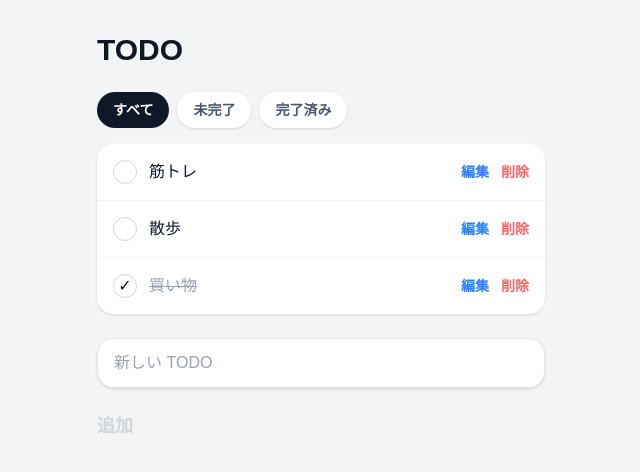
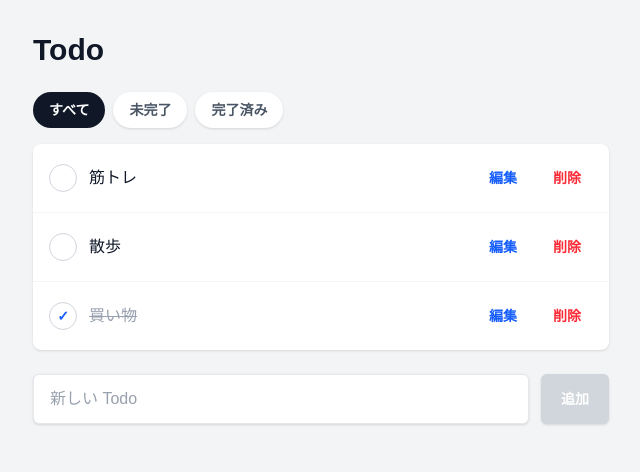
Before and after one commit to daxi1081-ui/todo-app, a Next.js app: page / in a window 1280 px wide. Shown: the top 472 px of the page, without its empty margins (319-959 px from the left). Built offline with nearby package versions, Linux system fonts and the light colour scheme.

Commit message:
Todo編集と入力操作を改善

```diff
--- a/app/components/AddButton.tsx
+++ b/app/components/AddButton.tsx
@@ -1,19 +1,20 @@
 type AddButtonProps = {
-  /** ボタンを押せるかどうか。 */
+  /** ボタンを無効化するかどうか。 */
   disabled?: boolean;
 };
 
 /**
- * TODO 追加用の送信ボタンを表示するコンポーネントです。
- * @param {AddButtonProps} props ボタン表示に必要な情報
- * @param {boolean} props.disabled ボタンを無効化するかどうか
- * @returns {JSX.Element} TODO 追加ボタン
+ * Todo 追加用の送信ボタンを表示します。
+ *
+ * @param props ボタン表示に必要な情報。
+ * @param props.disabled ボタンを無効化するかどうか。
+ * @returns Todo 追加ボタン。
  */
 export function AddButton({ disabled = false }: AddButtonProps) {
   return (
     <button
       type="submit"
-      className="mt-6 text-lg font-semibold text-blue-500 disabled:cursor-not-allowed disabled:text-gray-300"
+      className="rounded-md bg-blue-600 px-5 py-3 text-sm font-semibold text-white shadow-sm transition hover:bg-blue-700 disabled:cursor-not-allowed disabled:bg-gray-300"
       disabled={disabled}
     >
       追加
--- a/app/components/TodoItem.tsx
+++ b/app/components/TodoItem.tsx
@@ -1,10 +1,10 @@
 "use client";
 
-import { useId, useState } from "react";
-import type { FormEvent } from "react";
+import { useEffect, useId, useRef, useState } from "react";
+import type { FormEvent, KeyboardEvent } from "react";
 
 type TodoItemProps = {
-  /** 一覧に表示する Todo 名。 */
+  /** 一覧に表示する Todo タイトル。 */
   title: string;
   /** 完了済みかどうか。 */
   completed: boolean;
@@ -12,19 +12,20 @@ type TodoItemProps = {
   onToggle: () => void;
   /** Todo を削除する処理。 */
   onDelete: () => void;
-  /** Todo 名を更新する処理。 */
+  /** Todo タイトルを更新する処理。 */
   onUpdateTitle: (title: string) => void;
 };
 
 /**
- * TODO を 1 件分表示し、タイトル編集も扱うコンポーネントです。
- * @param {TodoItemProps} props TODO 表示に必要な情報
- * @param {string} props.title 表示する TODO 名
- * @param {boolean} props.completed 完了済みかどうか
- * @param {() => void} props.onToggle 完了状態を切り替える処理
- * @param {() => void} props.onDelete TODO を削除する処理
- * @param {(title: string) => void} props.onUpdateTitle TODO 名を更新する処理
- * @returns {JSX.Element} TODO 1 件分の表示
+ * Todo を 1 件分表示し、完了切り替え、編集、削除を扱います。
+ *
+ * @param props Todo 表示に必要な情報。
+ * @param props.title 表示する Todo タイトル。
+ * @param props.completed 完了済みかどうか。
+ * @param props.onToggle 完了状態を切り替える処理。
+ * @param props.onDelete Todo を削除する処理。
+ * @param props.onUpdateTitle Todo タイトルを更新する処理。
+ * @returns Todo 1 件分の表示。
  */
 export function TodoItem({
   title,
@@ -34,9 +35,19 @@ export function TodoItem({
   onUpdateTitle,
 }: TodoItemProps) {
   const editInputId = useId();
+  const editInputRef = useRef<HTMLInputElement>(null);
   const [isEditing, setIsEditing] = useState(false);
   const [editingTitle, setEditingTitle] = useState(title);
   const trimmedEditingTitle = editingTitle.trim();
+
+  useEffect(() => {
+    if (!isEditing) {
+      return;
+    }
+
+    editInputRef.current?.focus();
+    editInputRef.current?.select();
+  }, [isEditing]);
 
   /**
    * 編集モードを開始し、現在のタイトルを入力欄に反映します。
@@ -56,7 +67,8 @@ export function TodoItem({
 
   /**
    * 空文字でない場合だけ編集内容を保存します。
-   * @param {FormEvent<HTMLFormElement>} event フォーム送信イベント
+   *
+   * @param event フォーム送信イベント。
    */
   function saveEditing(event: FormEvent<HTMLFormElement>) {
     event.preventDefault();
@@ -69,11 +81,29 @@ export function TodoItem({
     setIsEditing(false);
   }
 
+  /**
+   * 編集中の Enter キー入力で保存し、Esc キー入力でキャンセルします。
+   *
+   * @param event キーボード入力イベント。
+   */
+  function handleEditKeyDown(event: KeyboardEvent<HTMLInputElement>) {
+    if (event.key === "Enter") {
+      event.preventDefault();
+      event.currentTarget.form?.requestSubmit();
+      return;
+    }
+
+    if (event.key === "Escape") {
+      event.preventDefault();
+      cancelEditing();
+    }
+  }
+
   return (
     <div className="flex items-center gap-3 border-b border-gray-100 px-4 py-4 last:border-b-0">
       <button
         type="button"
-        className="flex h-6 w-6 shrink-0 items-center justify-center rounded-full border border-gray-300"
+        className="flex h-7 w-7 shrink-0 items-center justify-center rounded-full border border-gray-300 text-sm font-bold text-blue-600 transition hover:border-blue-400"
         aria-label={completed ? "未完了に戻す" : "完了にする"}
         aria-pressed={completed}
         onClick={onToggle}
@@ -84,25 +114,27 @@ export function TodoItem({
       {isEditing ? (
         <form className="flex min-w-0 flex-1 items-center gap-2" onSubmit={saveEditing}>
           <label htmlFor={editInputId} className="sr-only">
-            編集タイトル
+            Todo タイトルを編集
           </label>
           <input
+            ref={editInputRef}
             id={editInputId}
             type="text"
             value={editingTitle}
             onChange={(event) => setEditingTitle(event.target.value)}
-            className="min-w-0 flex-1 rounded-md border border-gray-200 px-3 py-2 text-sm text-gray-900 outline-none focus:border-blue-400"
+            onKeyDown={handleEditKeyDown}
+            className="min-w-0 flex-1 rounded-md border border-gray-200 px-3 py-2 text-sm text-gray-900 outline-none transition focus:border-blue-400"
           />
           <button
             type="submit"
-            className="text-sm font-semibold text-blue-500 disabled:cursor-not-allowed disabled:text-gray-300"
+            className="rounded-md px-3 py-2 text-sm font-semibold text-blue-600 transition hover:bg-blue-50 disabled:cursor-not-allowed disabled:text-gray-300 disabled:hover:bg-transparent"
             disabled={trimmedEditingTitle.length === 0}
           >
             保存
           </button>
           <button
             type="button"
-            className="text-sm font-semibold text-gray-500 hover:text-gray-700"
+            className="rounded-md px-3 py-2 text-sm font-semibold text-gray-500 transition hover:bg-gray-100 hover:text-gray-700"
             onClick={cancelEditing}
           >
             キャンセル
@@ -124,7 +156,7 @@ export function TodoItem({
 
           <button
             type="button"
-            className="text-sm font-semibold text-blue-500 hover:text-blue-600"
+            className="rounded-md px-3 py-2 text-sm font-semibold text-blue-600 transition hover:bg-blue-50"
             aria-label={`${title}を編集する`}
             onClick={startEditing}
           >
@@ -135,7 +167,7 @@ export function TodoItem({
 
       <button
         type="button"
-        className="text-sm font-semibold text-red-400 hover:text-red-500"
+        className="rounded-md px-3 py-2 text-sm font-semibold text-red-500 transition hover:bg-red-50 hover:text-red-600"
         aria-label={`${title}を削除する`}
         onClick={onDelete}
       >
--- a/app/components/TodoList.tsx
+++ b/app/components/TodoList.tsx
@@ -1,14 +1,14 @@
 "use client";
 
 import { useState } from "react";
-import type { FormEvent } from "react";
+import type { FormEvent, KeyboardEvent } from "react";
 
 import { AddButton } from "./AddButton";
 import { TodoItem } from "./TodoItem";
 import type { Todo, TodoFilter, TodoFilterOption } from "../types/todo";
 
 type TodoListProps = {
-  /** page.tsx から受け取る TODO 配列。 */
+  /** page.tsx から受け取る初期 Todo 一覧。 */
   todos: Todo[];
 };
 
@@ -19,10 +19,11 @@ const filterOptions: TodoFilterOption[] = [
 ];
 
 /**
- * TODO 配列を選択中のフィルタに合わせて絞り込みます。
- * @param {Todo[]} todos 絞り込み対象の TODO 配列
- * @param {TodoFilter} filter 選択中のフィルタ
- * @returns {Todo[]} 表示対象の TODO 配列
+ * Todo 一覧を選択中のフィルタに合わせて絞り込みます。
+ *
+ * @param todos 絞り込み対象の Todo 一覧。
+ * @param filter 選択中のフィルタ。
+ * @returns 表示対象の Todo 一覧。
  */
 function filterTodos(todos: Todo[], filter: TodoFilter) {
   if (filter === "active") {
@@ -37,10 +38,11 @@ function filterTodos(todos: Todo[], filter: TodoFilter) {
 }
 
 /**
- * TODO 配列を一覧として表示し、追加・完了切り替え・削除・編集・表示フィルタを管理するコンポーネントです。
- * @param {TodoListProps} props TODO 一覧の表示に必要な情報
- * @param {Todo[]} props.todos 表示する TODO の初期配列
- * @returns {JSX.Element} TODO 一覧
+ * Todo 一覧、追加、完了切り替え、削除、編集、表示フィルタを管理します。
+ *
+ * @param props Todo 一覧の表示に必要な情報。
+ * @param props.todos 表示する Todo の初期一覧。
+ * @returns Todo 一覧。
  */
 export function TodoList({ todos }: TodoListProps) {
   const [todoItems, setTodoItems] = useState<Todo[]>(todos);
@@ -50,8 +52,9 @@ export function TodoList({ todos }: TodoListProps) {
   const filteredTodoItems = filterTodos(todoItems, selectedFilter);
 
   /**
-   * 指定した TODO の完了状態を反転します。
-   * @param {number} id 完了状態を切り替える TODO の ID
+   * 指定した Todo の完了状態を反転します。
+   *
+   * @param id 完了状態を切り替える Todo の ID。
    */
   function toggleTodoCompleted(id: number) {
     setTodoItems((currentTodos) =>
@@ -62,9 +65,10 @@ export function TodoList({ todos }: TodoListProps) {
   }
 
   /**
-   * 指定した TODO のタイトルを更新します。
-   * @param {number} id タイトルを更新する TODO の ID
-   * @param {string} title 更新後のタイトル
+   * 指定した Todo のタイトルを更新します。
+   *
+   * @param id タイトルを更新する Todo の ID。
+   * @param title 更新後のタイトル。
    */
   function updateTodoTitle(id: number, title: string) {
     const trimmedTitle = title.trim();
@@ -81,8 +85,9 @@ export function TodoList({ todos }: TodoListProps) {
   }
 
   /**
-   * 指定した TODO を一覧から削除します。
-   * @param {number} id 削除する TODO の ID
+   * 指定した Todo を一覧から削除します。
+   *
+   * @param id 削除する Todo の ID。
    */
   function deleteTodo(id: number) {
     setTodoItems((currentTodos) =>
@@ -91,9 +96,10 @@ export function TodoList({ todos }: TodoListProps) {
   }
 
   /**
-   * 現在の TODO 一覧から、画面内で使う簡易的な ID を作成します。
-   * @param {Todo[]} currentTodos 現在表示している TODO 配列
-   * @returns {number} 新しい TODO に付与する ID
+   * 現在の Todo 一覧から、画面内で使う一意な ID を作成します。
+   *
+   * @param currentTodos 現在表示している Todo 一覧。
+   * @returns 新しい Todo に付与する ID。
    */
   function createTodoId(currentTodos: Todo[]) {
     if (currentTodos.length === 0) {
@@ -104,8 +110,9 @@ export function TodoList({ todos }: TodoListProps) {
   }
 
   /**
-   * 入力されたタイトルで未完了の TODO を追加します。
-   * @param {FormEvent<HTMLFormElement>} event フォーム送信イベント
+   * 入力されたタイトルで未完了の Todo を追加します。
+   *
+   * @param event フォーム送信イベント。
    */
   function addTodo(event: FormEvent<HTMLFormElement>) {
     event.preventDefault();
@@ -127,6 +134,18 @@ export function TodoList({ todos }: TodoListProps) {
     setNewTodoTitle("");
   }
 
+  /**
+   * 追加入力中の Enter キー入力で Todo を追加します。
+   *
+   * @param event キーボード入力イベント。
+   */
+  function handleNewTodoKeyDown(event: KeyboardEvent<HTMLInputElement>) {
+    if (event.key === "Enter") {
+      event.preventDefault();
+      event.currentTarget.form?.requestSubmit();
+    }
+  }
+
   return (
     <>
       <div className="mb-4 flex gap-2" aria-label="Todo 表示フィルタ" role="group">
@@ -140,7 +159,7 @@ export function TodoList({ todos }: TodoListProps) {
               className={
                 isSelected
                   ? "rounded-full bg-gray-900 px-4 py-2 text-sm font-semibold text-white"
-                  : "rounded-full bg-white px-4 py-2 text-sm font-semibold text-gray-600 shadow-sm hover:text-gray-900"
+                  : "rounded-full bg-white px-4 py-2 text-sm font-semibold text-gray-600 shadow-sm transition hover:text-gray-900"
               }
               aria-pressed={isSelected}
               onClick={() => setSelectedFilter(filter.value)}
@@ -151,7 +170,7 @@ export function TodoList({ todos }: TodoListProps) {
         })}
       </div>
 
-      <div className="rounded-2xl bg-white shadow-sm">
+      <div className="rounded-lg bg-white shadow-sm">
         {filteredTodoItems.map((todo) => (
           <TodoItem
             key={todo.id}
@@ -164,17 +183,18 @@ export function TodoList({ todos }: TodoListProps) {
         ))}
       </div>
 
-      <form onSubmit={addTodo} className="mt-6">
+      <form onSubmit={addTodo} className="mt-6 flex gap-3">
         <label htmlFor="new-todo-title" className="sr-only">
-          追加する TODO
+          追加する Todo
         </label>
         <input
           id="new-todo-title"
           type="text"
           value={newTodoTitle}
           onChange={(event) => setNewTodoTitle(event.target.value)}
-          placeholder="新しい TODO"
-          className="w-full rounded-2xl border border-gray-200 bg-white px-4 py-3 text-gray-900 shadow-sm outline-none placeholder:text-gray-400 focus:border-blue-400"
+          onKeyDown={handleNewTodoKeyDown}
+          placeholder="新しい Todo"
+          className="min-w-0 flex-1 rounded-md border border-gray-200 bg-white px-4 py-3 text-gray-900 shadow-sm outline-none transition placeholder:text-gray-400 focus:border-blue-400"
         />
         <AddButton disabled={newTodoTitle.trim().length === 0} />
       </form>
--- a/app/page.tsx
+++ b/app/page.tsx
@@ -3,7 +3,7 @@ import type { Todo } from "./types/todo";
 
 /**
  * 画面表示用の仮データです。
- * 将来 API や DB に置き換える場合は、この配列を取得処理に差し替えます。
+ * 将来 API や DB に置き換える場合は、この一覧の取得処理を差し替えます。
  */
 const todos: Todo[] = [
   { id: 1, title: "筋トレ", completed: false },
@@ -12,14 +12,15 @@ const todos: Todo[] = [
 ];
 
 /**
- * TODO 一覧ページを表示する Next.js のページコンポーネントです。
- * @returns {JSX.Element} TODO 一覧ページ
+ * Todo 一覧ページを表示する Next.js のページコンポーネントです。
+ *
+ * @returns Todo 一覧ページ。
  */
 export default function Home() {
   return (
     <main className="min-h-screen bg-gray-100 px-4 py-8">
-      <div className="mx-auto max-w-md">
-        <h1 className="mb-6 text-3xl font-bold text-gray-900">TODO</h1>
+      <div className="mx-auto max-w-xl">
+        <h1 className="mb-6 text-3xl font-bold text-gray-900">Todo</h1>
 
         <TodoList todos={todos} />
       </div>
--- a/app/types/todo.ts
+++ b/app/types/todo.ts
@@ -1,9 +1,9 @@
 export type Todo = {
-  /** React の key に使うため、一覧内で重複しない値にする。 */
+  /** React の key に使う、一意な Todo ID。 */
   id: number;
-  /** 表示する Todo 名。 */
+  /** 画面に表示する Todo タイトル。 */
   title: string;
-  /** 完了済みかどうか。 */
+  /** Todo が完了済みかどうか。 */
   completed: boolean;
 };
 
```
Also changed, not shown: 2 other files (tests, documents, lock files or other folders).
